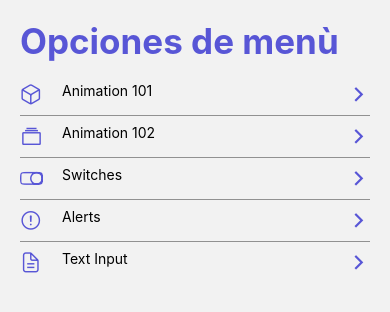
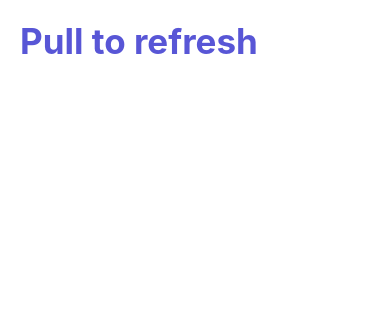
Before and after one commit to silviafer-dev/RNComponents, a React Native app: screen /PullToRefreshScreen in a window 390 px wide. Shown: the top 312 px of the page. Built offline with nearby package versions, Linux system fonts and the light colour scheme.

Commit message:
Add RefreshControl component to pull to refresh

```diff
--- a/src/data/menuItems.tsx
+++ b/src/data/menuItems.tsx
@@ -26,4 +26,9 @@
     icon: 'document-text-outline',
     component: 'TextInputScreen',
   },
+  {
+    name: 'Pull to refresh',
+    icon: 'refresh-outline',
+    component: 'PullToRefreshScreen',
+  },
 ];
--- a/src/navigator/Navigator.tsx
+++ b/src/navigator/Navigator.tsx
@@ -7,6 +7,7 @@
 import { SwitchScreen } from '../screens/SwitchScreen';
 import { AlertScreen } from '../screens/AlertScreen';
 import { TextInputScreen } from '../screens/TextInputScreen';
+import { PullToRefreshScreen } from '../screens/PullToRefreshScreen';
 
 const Stack = createStackNavigator();
 
@@ -15,6 +16,9 @@
     <Stack.Navigator
       screenOptions={{
         headerShown: false,
+        cardStyle: {
+          backgroundColor: 'white',
+        },
       }}>
       <Stack.Screen name="HomeScreen" component={HomeScreen} />
       <Stack.Screen name="Animation101Screen" component={Animation101Screen} />
@@ -22,6 +26,10 @@
       <Stack.Screen name="SwitchScreen" component={SwitchScreen} />
       <Stack.Screen name="AlertScreen" component={AlertScreen} />
       <Stack.Screen name="TextInputScreen" component={TextInputScreen} />
+      <Stack.Screen
+        name="PullToRefreshScreen"
+        component={PullToRefreshScreen}
+      />
     </Stack.Navigator>
   );
 }
--- /dev/null
+++ b/src/screens/PullToRefreshScreen.tsx
@@ -0,0 +1,26 @@
+import React, { useState } from 'react';
+import { RefreshControl, ScrollView, View } from 'react-native';
+import { HeaderTitle } from '../components/HeaderTitle';
+import { styles } from '../theme/appTheme';
+
+export const PullToRefreshScreen = () => {
+  const [refreshing, setRefreshing] = useState(false);
+
+  const onRefresh = () => {
+    setRefreshing(true);
+    setTimeout(() => {
+      setRefreshing(false);
+      console.log('Terminado');
+    }, 1500);
+  };
+  return (
+    <ScrollView
+      refreshControl={
+        <RefreshControl refreshing={refreshing} onRefresh={onRefresh} />
+      }>
+      <View style={styles.globalMargin}>
+        <HeaderTitle title="Pull to refresh" />
+      </View>
+    </ScrollView>
+  );
+};
```
